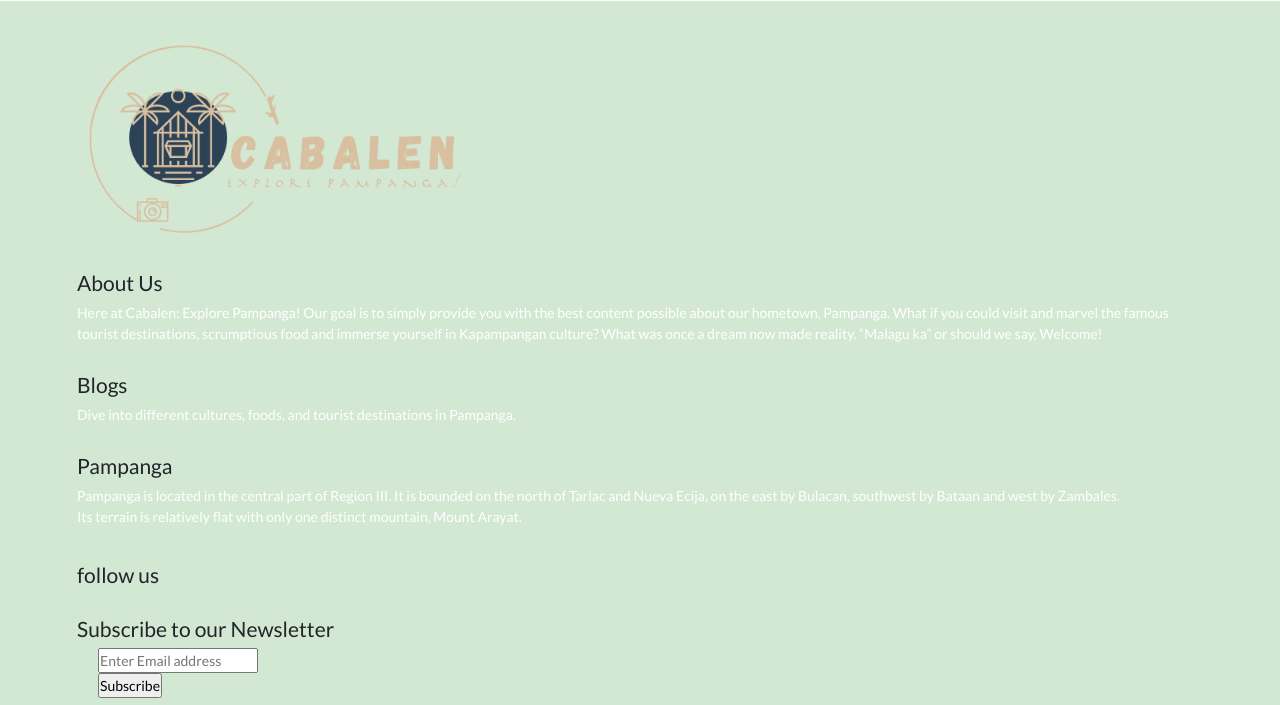
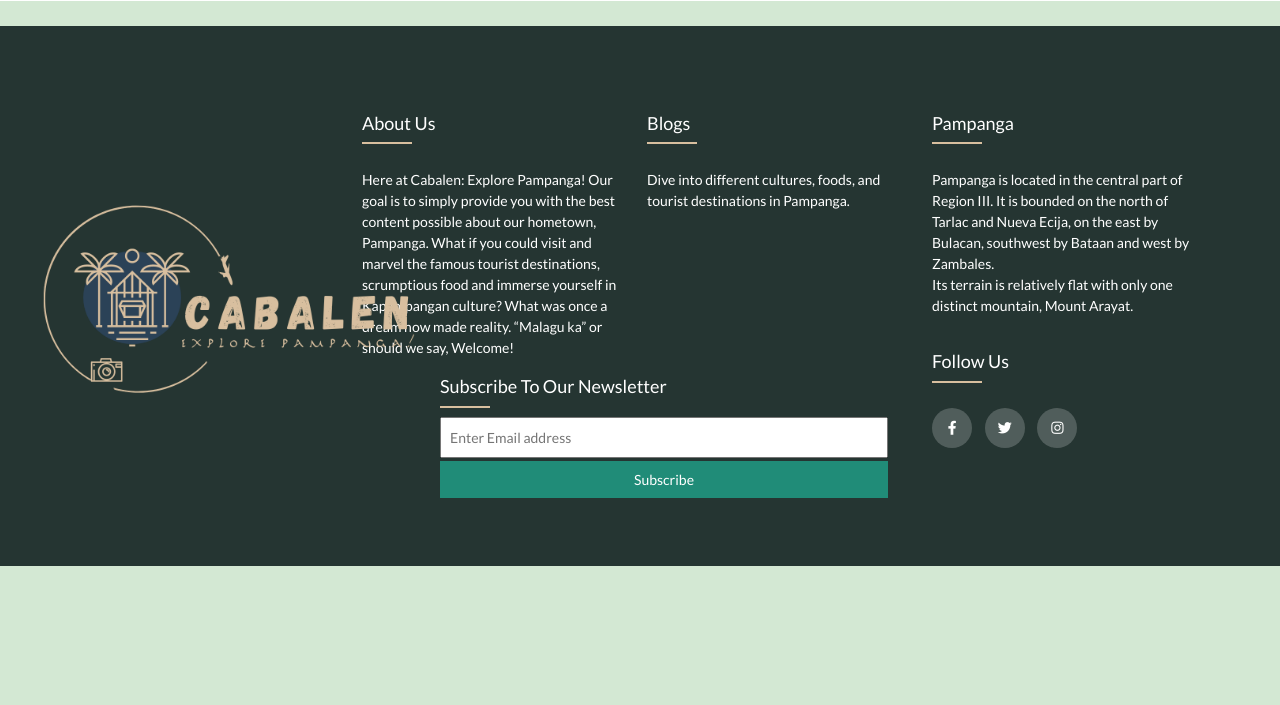
Before and after one commit to dejaaay/Cabelen, a PHP site: page /videos.php in a window 1280 px wide; the page is wider, and only the part inside the window is pictured. Shown: the part 2968-3673 px from the top of that part. After the commit the page ends 3534 px from the top of that part, so only its background shows below. Run offline with PHP 8.4, Linux system fonts and the light colour scheme.

Commit message:
11/21 lance updates

```diff
--- a/CultArts_blogs.php
+++ b/CultArts_blogs.php
@@ -13,6 +13,7 @@
     <link href="css/blogs.css" rel="stylesheet">
     <link href="css/arts_newsletter.css" rel="stylesheet">
     <link href="gallery.css" rel="stylesheet">
+    <link rel="shortcut icon" href="https://raw.githubusercontent.com/dejaaay/Cabelen/main/assets/img/Cabalen.png">
     <title>Kapampangan Culture Blog Page</title>
 </head>
 <body>
--- a/Food_blogs.php
+++ b/Food_blogs.php
@@ -13,6 +13,7 @@
     <link href="css/blogs.css" rel="stylesheet">
     <link href="css/food_newsletter.css" rel="stylesheet">
     <link href="gallery.css" rel="stylesheet">
+    <link rel="shortcut icon" href="https://raw.githubusercontent.com/dejaaay/Cabelen/main/assets/img/Cabalen.png">
     <title>Food Blogpage</title>
 </head>
 <body>
--- a/TouristDest_blogs.php
+++ b/TouristDest_blogs.php
@@ -13,6 +13,7 @@
     <link href="css/blogs.css" rel="stylesheet">
     <link href="css/tourist_newsletter.css" rel="stylesheet">
     <link href="gallery.css" rel="stylesheet">
+    <link rel="shortcut icon" href="https://raw.githubusercontent.com/dejaaay/Cabelen/main/assets/img/Cabalen.png">
     <title> Tourist Spots Blog Page </title>
 </head>
 <body>
--- /dev/null
+++ b/css/video_newsletter.css
@@ -0,0 +1,45 @@
+/* News letter */
+input[type=text]  {
+	width: 35%;
+	padding: 8px;
+	margin: 1px 0;
+	margin-bottom: 0px;
+	/*display: inline-block;*/
+	position: absolute;
+    left: 440px;
+    top: 3384px;
+
+}
+input[type=submit]{
+    width: 35%;
+	padding: 8px;
+	margin: 1px 0;
+	margin-bottom: 0px;
+	/*display: inline-block;*/
+    position: absolute;
+    left: 440px;
+    top: 3424px;
+}
+
+input[type=submit] {
+	margin-top: 5px;
+	background-color: #208c78;
+	color: white;
+	border: none;
+}
+
+input[type=submit]:hover {
+	opacity: 0.8;
+}
+
+.newsletter{
+    position: absolute;
+    left: 440px;
+    top: 3344px;
+
+}
+.img{
+    position: absolute;
+    left: 35px;
+    top: 3154px;
+}
--- a/gallery.php
+++ b/gallery.php
@@ -16,6 +16,7 @@
 
     <link href="gallery.css" rel="stylesheet">
     <link href="css/gallery_newsletter.css" rel="stylesheet">
+    <link rel="shortcut icon" href="https://raw.githubusercontent.com/dejaaay/Cabelen/main/assets/img/Cabalen.png">
     <title>Blog Gallery</title>
 </head>
 <body>
--- a/index.php
+++ b/index.php
@@ -7,7 +7,11 @@
         <!-- Required meta tags -->
         <meta charset="utf-8">
         <meta name="viewport" content="width=device-width, initial-scale=1, shrink-to-fit=no">
-
+        <!-- Latest compiled and minified CSS -->
+        <link href="https://cdn.jsdelivr.net/npm/bootstrap@5.2.1/dist/css/bootstrap.min.css" rel="stylesheet">
+        <link rel="stylesheet" type="text/css" href="https://cdnjs.cloudflare.com/ajax/libs/font-awesome/5.15.1/css/all.min.css">
+        <!-- Latest compiled JavaScript -->
+        <script src="https://cdn.jsdelivr.net/npm/bootstrap@5.2.1/dist/js/bootstrap.bundle.min.js"></script>
         <!-- Bootstrap CSS -->
         <link href="index.css" rel="stylesheet" />
         <link href="index_newsletter.css" rel="stylesheet" />
--- a/videos.css
+++ b/videos.css
@@ -7,6 +7,17 @@
   padding: 0;
   box-sizing: border-box;
 
+}
+.navbar{
+  background-color: #253532;
+}
+.logo{
+margin-left: 30px;
+}
+ul{
+  position: absolute;
+  right: 50px;
+list-style: none;
 }
 
 .green-bg {
@@ -109,6 +120,51 @@
     background-color: rgb(39, 57, 54);
 }
 
+/*footer*/
+.footer{
+	background-color: #253532;
+    padding: 80px 0;
+}
+.footer-col{
+   width: 25%;
+   padding: 0 0px;
+}
+.footer-col h4{
+	font-size: 18px;
+	color: #ffffff;
+	text-transform: capitalize;
+	margin-bottom: 35px;
+	font-weight: 500;
+	position: relative;
+}
+.footer-col h4::before{
+	content: '';
+	position: absolute;
+	left:0;
+	bottom: -10px;
+	background-color: #D8BF9F;
+	height: 2px;
+	box-sizing: border-box;
+	width: 50px;
+}
+
+.footer-col .social-links a{
+	display: inline-block;
+	height: 40px;
+	width: 40px;
+	background-color: rgba(255,255,255,0.2);
+	margin:0px 10px 10px 0;
+	text-align: center;
+	line-height: 40px;
+	border-radius: 50%;
+	color: #ffffff;
+	transition: all 0.5s ease;
+}
+.footer-col .social-links a:hover{
+	color: #24262b;
+	background-color: #ffffff;
+}
+/*--end of footer--*/
 
 .test{
     background-color: #546B60;
--- a/videos.php
+++ b/videos.php
@@ -1,16 +1,20 @@
 
-<?php session_start();?><!DOCTYPE html>
+<?php session_start();?>
+<!DOCTYPE html>
 <html lang="en">
 <head>
-    <!-- Bootstrap CSS -->
-    <link href="https://cdn.jsdelivr.net/npm/bootstrap@5.0.2/dist/css/bootstrap.min.css" rel="stylesheet" integrity="sha384-EVSTQN3/azprG1Anm3QDgpJLIm9Nao0Yz1ztcQTwFspd3yD65VohhpuuCOmLASjC" crossorigin="anonymous">
-    <!-- Bootstrap Bundle with Popper -->
-    <script src="https://cdn.jsdelivr.net/npm/bootstrap@5.0.2/dist/js/bootstrap.bundle.min.js" integrity="sha384-MrcW6ZMFYlzcLA8Nl+NtUVF0sA7MsXsP1UyJoMp4YLEuNSfAP+JcXn/tWtIaxVXM" crossorigin="anonymous"></script>
+    <!-- Latest compiled and minified CSS -->
+    <link href="https://cdn.jsdelivr.net/npm/bootstrap@5.2.1/dist/css/bootstrap.min.css" rel="stylesheet">
+    <link rel="stylesheet" type="text/css" href="https://cdnjs.cloudflare.com/ajax/libs/font-awesome/5.15.1/css/all.min.css">
+    <!-- Latest compiled JavaScript -->
+    <script src="https://cdn.jsdelivr.net/npm/bootstrap@5.2.1/dist/js/bootstrap.bundle.min.js"></script>
     <link href="videos.css" rel="stylesheet"/>
+    <link href="css/video_newsletter.css" rel="stylesheet"/>
+    <link rel="shortcut icon" href="https://raw.githubusercontent.com/dejaaay/Cabelen/main/assets/img/Cabalen.png">
     <meta charset="UTF-8">
     <meta http-equiv="X-UA-Compatible" content="IE=edge">
     <meta name="viewport" content="width=device-width, initial-scale=1.0">
-    <title>Document</title>
+    <title>Vidoes Page</title>
 </head>
 <body class="green-test-1">
 
```
